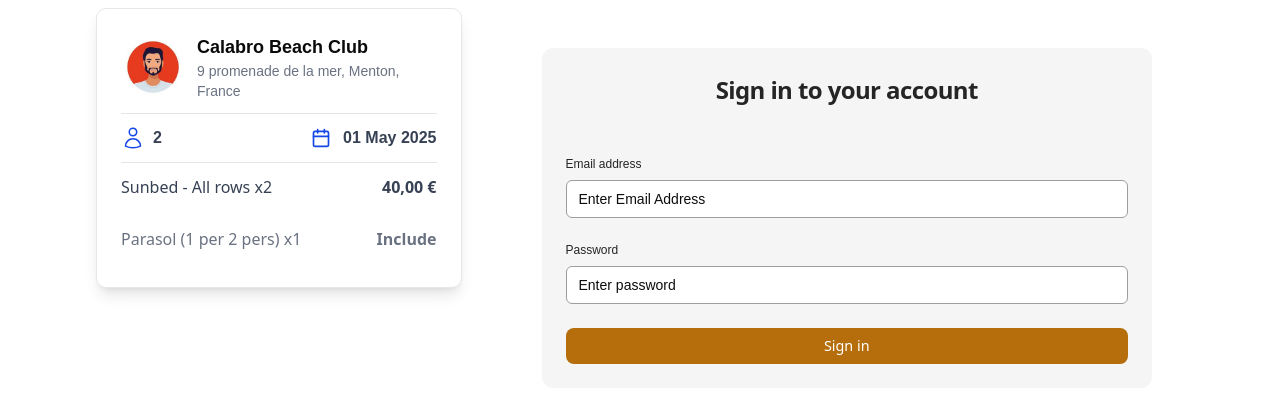
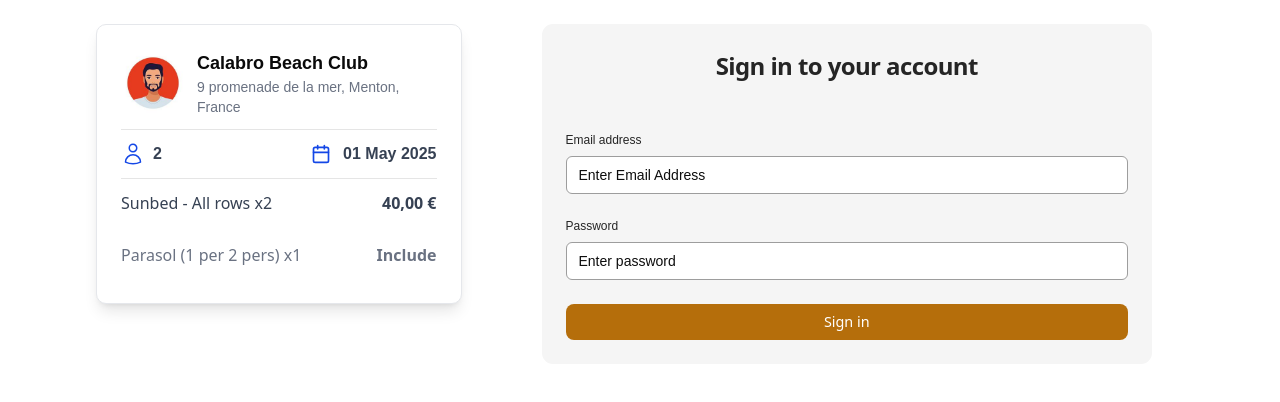
Before and after one commit to Mjkwebdev/my-shadcn-project, a React (Vite) app: page /booking in a window 1280 px wide. Shown: the top 402 px of the page. Built offline with nearby package versions, Linux system fonts and the light colour scheme.

Commit message:
padding updated

```diff
--- a/src/MainComponent/Booking.tsx
+++ b/src/MainComponent/Booking.tsx
@@ -4,7 +4,7 @@
 
 const Booking = () => {
   return (
-    <div className="flex items-start gap-12 py-2 mx-24">
+    <div className="flex items-start gap-12 py-6  mx-24">
       <div className="w-[35%] bg-white shadow-lg rounded-lg border border-gray-200  p-6">
         <div className="flex items-center border-b pb-3">
           <img
--- a/src/MainComponent/LoginForm.tsx
+++ b/src/MainComponent/LoginForm.tsx
@@ -23,7 +23,7 @@
   return (
     <>
       <div className="flex flex-col justify-center px-8">
-        <div className="mt-10 sm:mx-auto sm:w-full bg-[#f5f5f5] p-6 rounded-[11px]">
+        <div className="sm:mx-auto sm:w-full bg-[#f5f5f5] p-6 rounded-[11px]">
           <h2 className="text-center text-2xl/9 font-bold tracking-tight text-[#252525]">
             Sign in to your account
           </h2>
```
